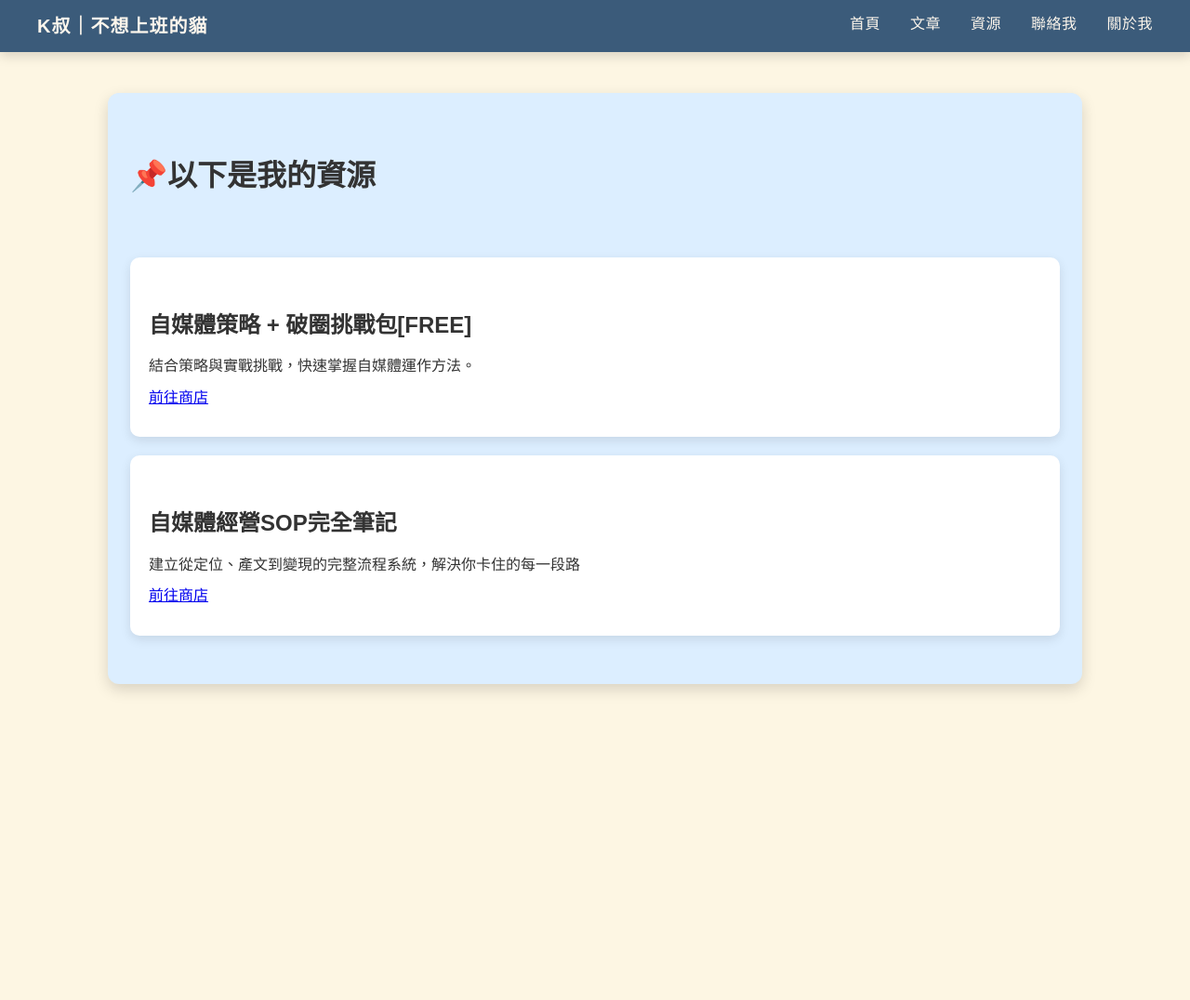
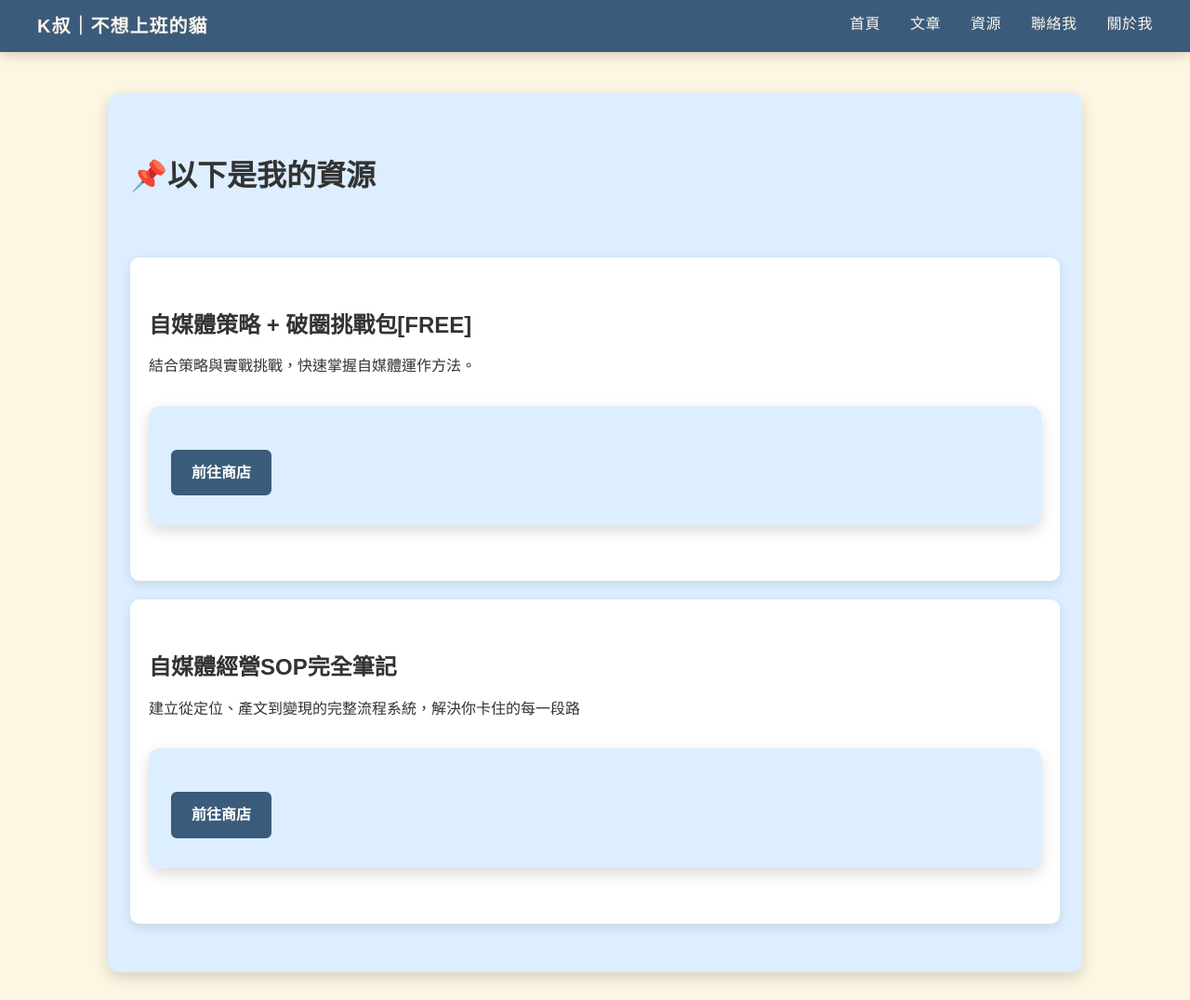
Before and after one commit to KenHAI666/Runing9TO5, a Jekyll site: the page built from resources.md, in a window 1280 px wide and 1076 px high. Shown: the whole window at 93% size. Built offline with Jekyll 4.4.1, drawn with Linux system fonts in a browser that asks for light colours.

Commit message:
Update resources.md

```diff
--- a/resources.md
+++ b/resources.md
@@ -10,11 +10,15 @@ keywords: 自媒體, 資源, 工具, 教學, K叔
 <div class="card-section-1">
   <h2>自媒體策略 + 破圈挑戰包[FREE] </h2>
   <p>結合策略與實戰挑戰，快速掌握自媒體運作方法。</p>
-  <a href="https://portaly.cc/Uncleken/product/jXFxr1YZGMN04GIL8uiE" target="_blank" class="btn">前往商店</a>
+  <div class="card-section">
+  <a href="https://portaly.cc/Uncleken/product/jXFxr1YZGMN04GIL8uiE" target="_blank" class="btn-external">前往商店</a>
+</div>
 </div>
 
 <div class="card-section-1">
   <h2>自媒體經營SOP完全筆記 </h2>
   <p>建立從定位、產文到變現的完整流程系統，解決你卡住的每一段路</p>
-  <a href="https://portaly.cc/Uncleken/product/jXFxr1YZGMN04GIL8uiE" target="_blank" class="btn">前往商店</a>
+  <div class="card-section">
+  <a href="https://portaly.cc/Uncleken/product/jXFxr1YZGMN04GIL8uiE" target="_blank" class="btn-external">前往商店</a>
 </div>
+</div>
```
